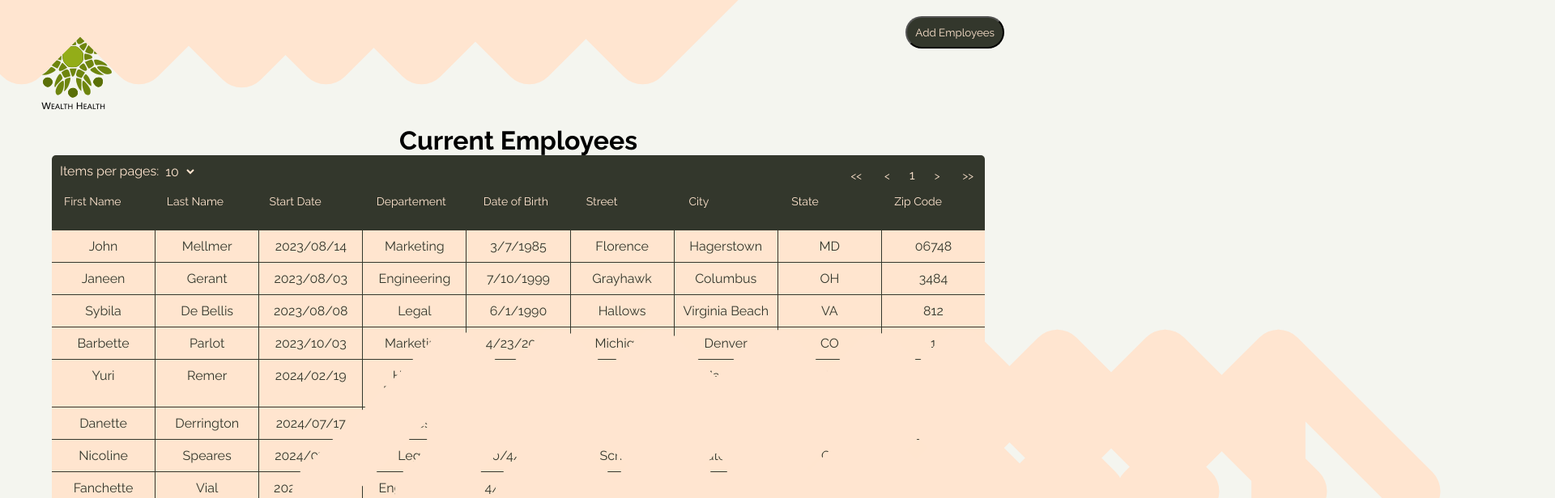
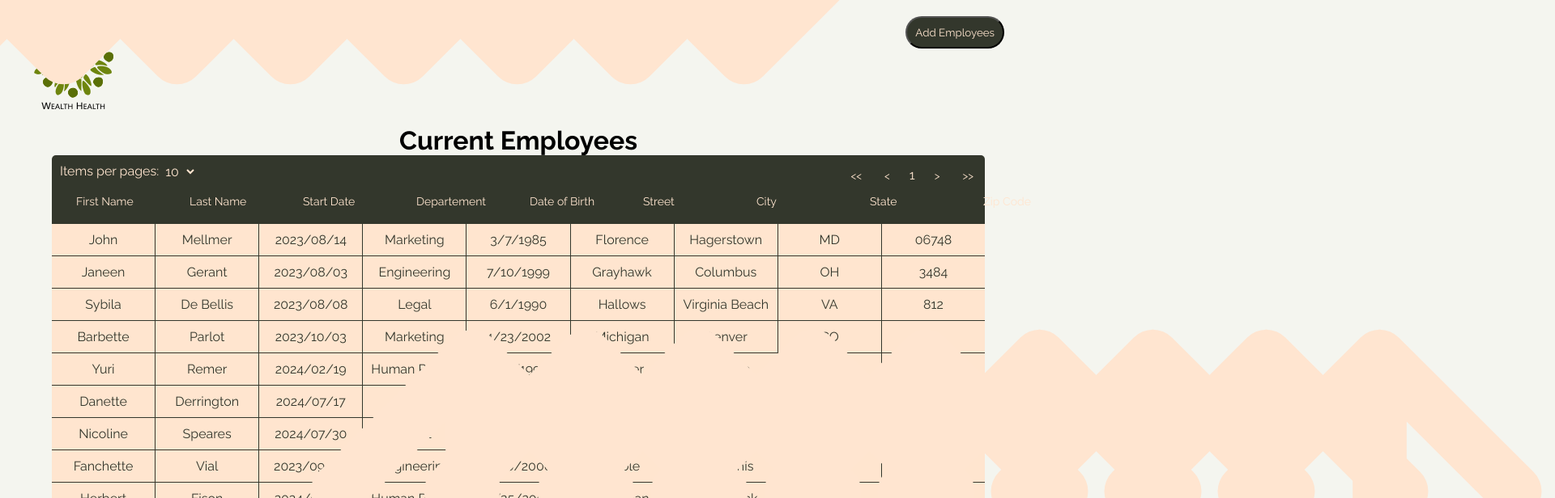
Before and after one commit to neochatelin/ChatelinNeo_14_25092024, a React (Create React App) app: page / in a window 1280 px wide. Shown: the top 616 px of the page at 81% size, 1920 px wide, since content can reach past the window. Built offline with nearby package versions, Linux system fonts and the light colour scheme.

Commit message:
08/01/25

```diff
--- a/package.json
+++ b/package.json
@@ -14,6 +14,8 @@
     "web-vitals": "^2.1.4"
   },
   "scripts": {
+    "predeploy": "npm run build",
+    "deploy": "gh-pages -d build",
     "start": "react-scripts start",
     "build": "react-scripts build",
     "test": "react-scripts test",
@@ -36,5 +38,8 @@
       "last 1 firefox version",
       "last 1 safari version"
     ]
+  },
+  "devDependencies": {
+    "gh-pages": "^6.2.0"
   }
 }
--- a/public/data/form.json
+++ b/public/data/form.json
@@ -1,15 +1,17 @@
 {
     "form1":{
         "name":"form1",
+        "direction": "row",
         "inputs":[
             {"name":"firstName", "type":"text", "placeholder":"First Name", "error":["[a-zA-Z]+", "First name incorect"]},
             {"name":"lastName", "type":"text", "placeholder":"Last Name", "error":["[a-zA-Z]+", "Last name incorect"]},
             {"name":"birthDate", "type":"date", "label":"Birth Date"}
         ],
-        "submit":{"type":"button", "value":"next"}
+        "submit":{"type":"button", "value":"Next"}
     },
     "form2":{
         "name":"form2",
+        "direction": "row",
         "inputs":[
             {"name":"street", "type":"text", "placeholder":"Street", "error":["[a-zA-Z]+", "Street incorect"]},
             {"name":"city", "type":"text", "placeholder":"City", "error":["[a-zA-Z]+", "City incorect"]},
@@ -17,13 +19,14 @@
             {"name":"zip", "type":"number", "placeholder":"Zip code"},
             {"name":"department", "type":"select", "placeholder":"Department"}
         ],
-        "submit":{"type":"button", "value":"next"}
+        "submit":{"type":"button", "value":"Next"}
     },
     "form3":{
         "name":"form3",
+        "direction": "row",
         "inputs":[
             {"name":"startDate", "type":"date", "placeholder":"Start Date"}
         ],
-        "submit":{"type":"button", "value":"next"}
+        "submit":{"type":"button", "value":"Save"}
     }
 }
--- a/src/component/liste/HeadInput.jsx
+++ b/src/component/liste/HeadInput.jsx
@@ -10,11 +10,20 @@ const HeadInput = (props)=>{
 
     let filtering = props.filtering;
 
+    const blurFunc = (e)=>{
+        if (e.target.value === "")
+            setStyleLabel("hide");
+        else
+            setStyleLabel("focusedLabel");
+        if(value !== e.target.value)
+            filtering({[listElem]: e.target.value});
+    }
+
     return(
-        <>
+        <div className="headInputWrap">
             <p htmlFor={listElem} className={styleLabel}>{nameElem}</p>
-            <input name={listElem} type="text" className="headerInput" placeholder={nameElem} onFocus={()=>{setStyleLabel("focusedLabel")}} onBlur={(e)=>{e.target.value === "" ? setStyleLabel("hide"): setStyleLabel("focusedLabel");filtering({[listElem]: e.target.value})}} defaultValue={value} ref={refElem}></input>
-        </>
+            <input name={listElem} type="text" className="headerInput" placeholder={nameElem} onFocus={(e)=>{e.target.value === ""?setStyleLabel("focusedLabel labelAnimation"):setStyleLabel("focusedLabel")}} onBlur={(e)=>{blurFunc(e)}} defaultValue={value?value:""} ref={refElem}></input>
+        </div>
     )
 }
 
--- a/src/component/liste/ListingTable.jsx
+++ b/src/component/liste/ListingTable.jsx
@@ -18,20 +18,29 @@ const ListingTable = ({...props})=>{
     }, [list])
 
     useEffect(()=>{
+
     }, [filtredData, update]);
-    useEffect(()=>{
-        filtering()
-    }, [filter]);
+    let filtering = ()=>{
 
-    let filtering = ()=>{
+        let temp;
         let selectedItems = [];
+
+        if (Object.keys(matchingTable).length !== Object.keys(filter).length) {
+            temp = {};
+            Object.keys(matchingTable).forEach((key)=>{
+                if(!filter[key]){
+                    temp[key] = "";
+                }
+            })
+        }
 
         list.forEach((value, index)=>{
             let keep = true;
             Object.keys(filter).forEach((field)=>{
                 if(filter[field] !== ""){
-                    const reg = new RegExp(filter[field]);
-                    if(value[field].search(reg) === -1){
+                    const reg = new RegExp(filter[field].toLowerCase());
+
+                    if(value[field].toLowerCase().search(reg) === -1){
                         keep = false;
                     }
                 }
@@ -40,9 +49,12 @@ const ListingTable = ({...props})=>{
                 selectedItems.push(value);
             }
         })
+
         SetFiltredData(selectedItems);
         setPage(1)
         setUpdate(update+1);
+        if (temp)
+            SetFilter(Object.assign(filter, temp));
     }
 
     let sortingData = (feld, direction = 'asc')=>{
@@ -73,7 +85,7 @@ const ListingTable = ({...props})=>{
             return headList.map((e, index)=>
                 <th key={listData[index]} >
                     <div>
-                        <HeadInput name={e} listElem={listData[index]} value={filter[index]} filtering={(source)=>{SetFilter(Object.assign(filter, source))}}/>
+                        <HeadInput name={e} listElem={listData[index]} value={filter[listData[index]]} filtering={(source)=>{SetFilter(Object.assign(filter, source));filtering();}}/>
                         <div className="sortingButton">
                             <button onClick={()=>sortingData(listData[index], 'asc')}>{"<"}</button>
                             <button onClick={()=>sortingData(listData[index], 'desc')}>{">"}</button>
@@ -94,7 +106,7 @@ const ListingTable = ({...props})=>{
         let AddRow = ({data})=>{
             let Listing = ()=>{
                 return listData.map((value, index)=>{
-                    return <td className={index === 0 ? "firstItem" : ""} key={index}>{data[value]?data[value]:"N/A"}</td>
+                    return <td className={index === 0 ? "firstItem" : ""} key={index}><p>{data[value]?data[value]:"N/A"}</p></td>
                 })
             }
             return <tr><Listing/></tr>
@@ -104,7 +116,16 @@ const ListingTable = ({...props})=>{
             const element = ((page-1)*pagination)+index;
             if(filtredData[element]){tempList.push(filtredData[element])};
         }
-        return <tbody>{tempList.map((obj, index)=>{return <AddRow key={index}  data={obj}></AddRow>})}</tbody>
+
+        let bodyDisplay = ()=>{
+            if (tempList.length > 0)
+                return tempList.map((obj, index)=>{return <AddRow key={index}  data={obj}></AddRow>})
+            else
+                return <h3>No Result</h3>
+
+        }
+
+        return <tbody>{bodyDisplay()}</tbody>
     }
 
     return (
--- a/src/pages/style/home.scss
+++ b/src/pages/style/home.scss
@@ -114,12 +114,33 @@
                 padding: 25px;
                 background-color: white;
                 box-shadow: #33372C 1px 1px 1px;
-                .input_wrapp{
-                    .errorMsg{
-                        color: red;
+                form{
+                    display: flex;
+                    &.flex_column{
+                        flex-wrap: wrap;
+                        justify-content: space-between;
                     }
-                    .hide{
-                        margin: -10px;
+                    &.flex_row{
+                        flex-direction: column;
+                        flex-wrap: nowrap;
+                    }
+                    .input_wrapp{
+                        height: 50px;
+                        .errorMsg{
+                            color: red;
+                        }
+                        .hide{
+                            margin: -10px;
+                        }
+                    }
+                    .submit_input{
+                        margin: auto;
+                        margin-top: 40px;
+                        &:hover{
+                            background-color: var(--color3);
+                            color: var(--color2);
+                            border-color: var(--color2);
+                        }
                     }
                 }
             }
@@ -144,10 +165,22 @@
             select,input{
                 border: 1px solid rgba(0, 0, 0, 0.296);
                 border-radius: 4px;
-                padding: 4px;
-                width: 164px;
+                padding: 6px;
                 background-color: transparent;
                 margin-top: 6px;
+                font-size: 17px;
+            }
+            select{
+            }
+            /*
+                padding: 4px 14px 4px 14px;
+
+                width: 164px;
+                width: 155px;
+            */
+            input{
+                width: 100%;
+
             }
             select:focus,input:focus{
                 outline: 2px solid #ff875b91;
--- a/src/pages/style/liste.scss
+++ b/src/pages/style/liste.scss
@@ -87,26 +87,36 @@
                 justify-content: space-between;
                 flex-direction: row;
                 th{
-                    width: 120px;
+                    display: flex;
+                    min-width: 140px;
+                    max-width: 140px;
                     gap: 10px;
-                    padding: 0 10px;
+                    flex-direction: row;
+                    justify-content: right;
+                    .headInputWrap{
+                        display: flex;
+                        justify-content: center;
+                        margin-right: -30px;
+                    }
+                    p{
+                        width: 120px;
+                        min-width: 120px;
+                    }
                     input{
-                        width: 100px;
-                        padding-left: 3px;
+                        width: 120px;
+                        min-width: 120px;
                     }
                     div{
                         display: flex;
                         flex-direction: row;
-                        justify-content: center;
                         .focusedLabel{
-                            width: 93px;
+                            display: flex;
                             color: var(--color2);
                             font-weight: 200;
                             font-size: 14px;
-                            margin-left: -10px;
-                            color: var(--color2);
                             transform: scale(.8) translateY(-20px) translateX(-10px);
                             opacity: 0.5;
+                        }.labelAnimation{
                             animation:normal label_animation .1s;
                         }
                         .headerInput{
@@ -138,6 +148,9 @@
                     .sortingButton{
                         display: flex;
                         flex-direction: column;
+                        justify-items: flex-end;
+                        justify-content: right;
+                        padding-right: 5px;
                         button{
                             color: transparent;
                             width: 15px;
@@ -173,12 +186,21 @@
             border-bottom-right-radius: 5px;
             background-color: var(--color2);;
             flex-direction: column;
+            h3{
+                padding: 30px 0;
+            }
             tr{
                 border-top: 1px solid var(--color4);;
                 display: flex;
                 flex-direction: row;
                 td{
                     padding: 10px;
+                    overflow: hidden;
+                    p{
+                        text-overflow: ellipsis;
+                        overflow: hidden;
+                        white-space: nowrap;
+                    }
                     &.firstItem{
                         border: none;
                     }
@@ -200,6 +222,5 @@
     to{
         opacity: 0.5;
         transform: scale(.8) translateY(-20px) translateX(-10px);
-
     }
 }
```
Also changed, not shown: src/component/InputCustom.jsx (+24 -12 lines), 2 other files (tests, documents, lock files or other folders).
